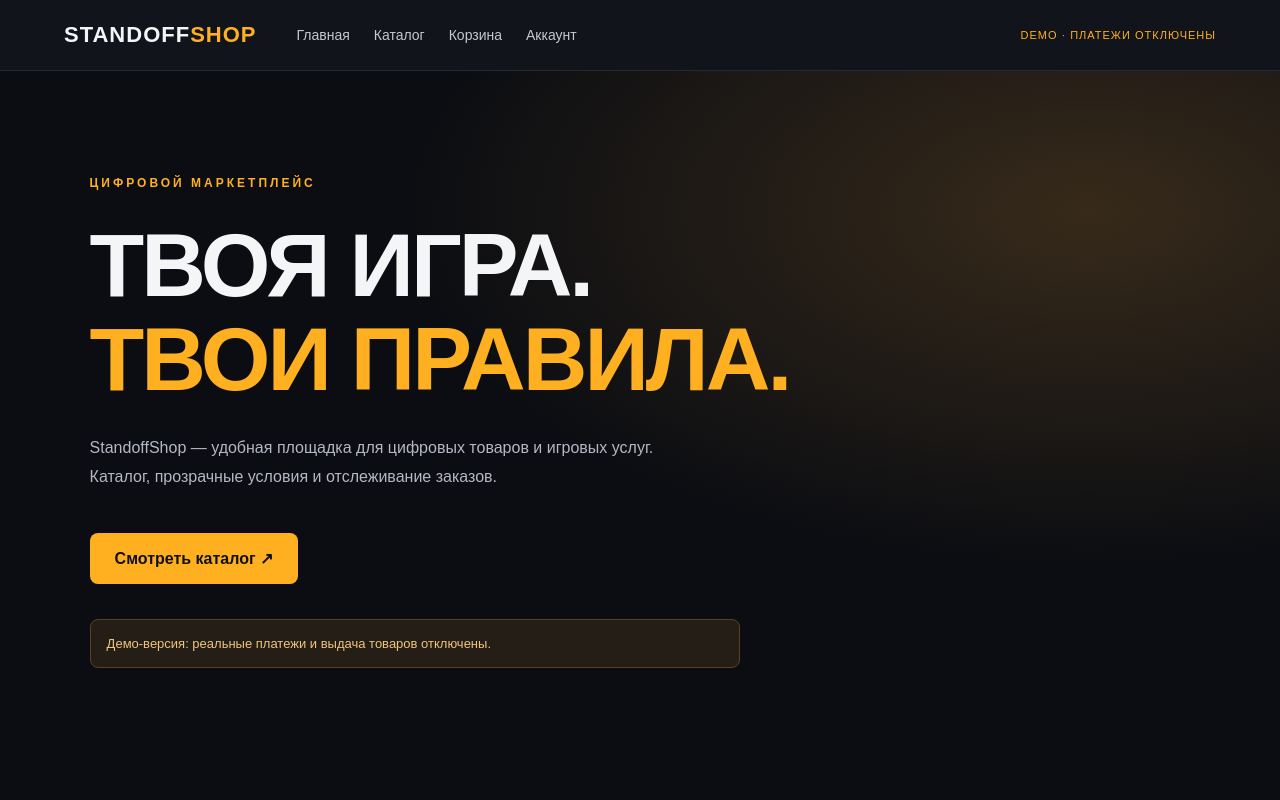
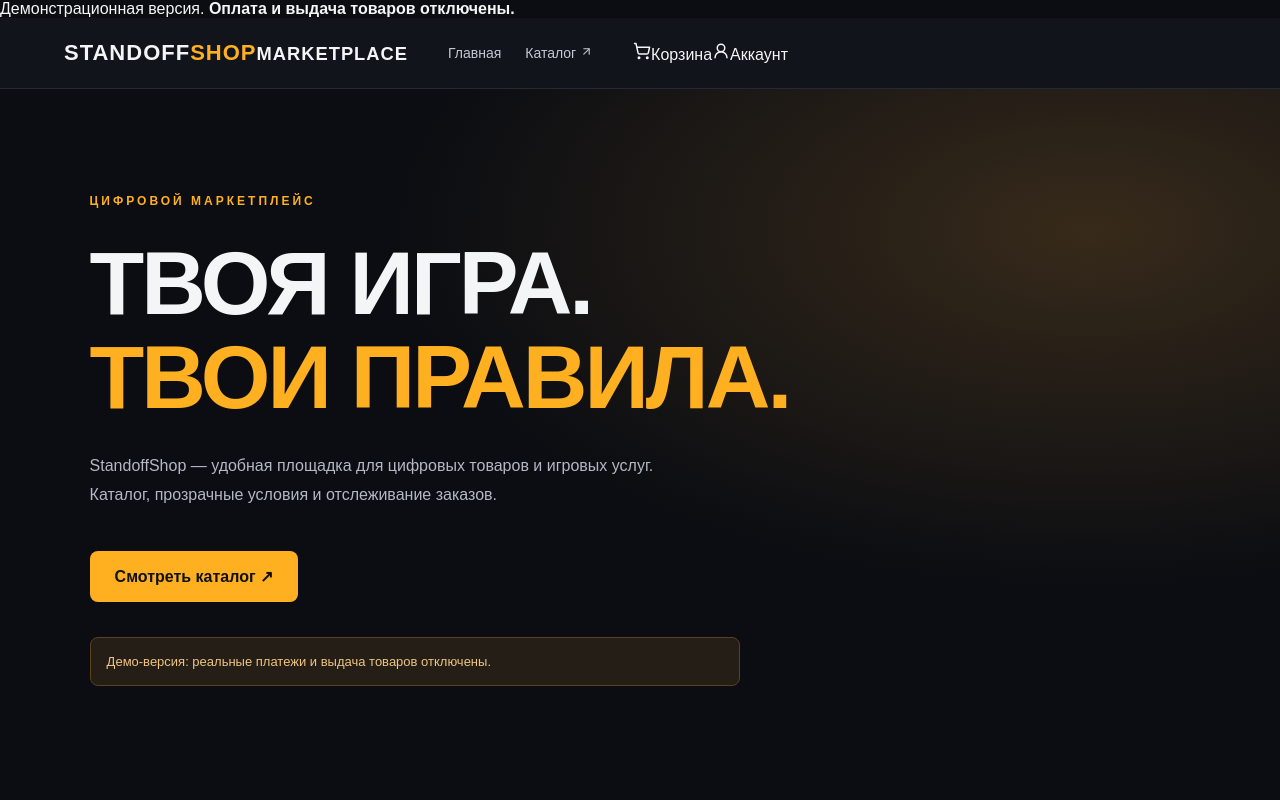
Before and after one commit to Onmaynec/Shop.web, a Next.js app: page / in a window 1280 px wide. Shown: the top 800 px of the page. Built offline with nearby package versions, Linux system fonts and the light colour scheme.

Commit message:
design: refresh StandoffShop storefront app/layout.tsx

```diff
--- a/app/layout.tsx
+++ b/app/layout.tsx
@@ -1,4 +1,13 @@
 import Link from 'next/link';
+import { ShoppingCart, UserRound, ArrowUpRight } from 'lucide-react';
 import './style.css';
-export const metadata={title:'StandoffShop — цифровой магазин',description:'Независимый магазин цифровых товаров и услуг для игроков Standoff 2'};
-export default function RootLayout({children}:{children:React.ReactNode}){return <html lang="ru"><body><header className="header"><Link className="logo" href="/">STANDOFF<span>SHOP</span></Link><nav><Link href="/">Главная</Link><Link href="/catalog">Каталог</Link><Link href="/cart">Корзина</Link><Link href="/account">Аккаунт</Link></nav><span className="demo">DEMO · ПЛАТЕЖИ ОТКЛЮЧЕНЫ</span></header>{children}<footer>© StandoffShop · Независимый проект, не связанный с разработчиками Standoff 2.</footer></body></html>}
+export const metadata={title:'StandoffShop — цифровые товары и услуги',description:'Независимый магазин цифровых товаров и услуг для игроков Standoff 2'};
+export default function RootLayout({children}:{children:React.ReactNode}){
+ return <html lang="ru"><body><div className="site-announcement">Демонстрационная версия. <strong>Оплата и выдача товаров отключены.</strong></div>
+ <header className="header site-header"><Link className="logo" href="/" aria-label="StandoffShop — главная">STANDOFF<span>SHOP</span><small>MARKETPLACE</small></Link>
+ <nav aria-label="Основное меню"><Link href="/">Главная</Link><Link href="/catalog">Каталог <ArrowUpRight size={13}/></Link></nav>
+ <div className="site-header-actions"><Link href="/cart" title="Корзина"><ShoppingCart size={18}/><span>Корзина</span></Link><Link href="/account" title="Личный кабинет"><UserRound size={18}/><span>Аккаунт</span></Link></div>
+ </header>{children}
+ <footer className="site-footer"><div><Link className="logo" href="/">STANDOFF<span>SHOP</span></Link><p>Независимый проект, не связанный с разработчиками Standoff 2.</p></div><div><Link href="/catalog">Каталог</Link><Link href="/account">Личный кабинет</Link><Link href="/cart">Корзина</Link></div><small>© StandoffShop. Демонстрационный режим.</small></footer>
+ </body></html>;
+}
```
